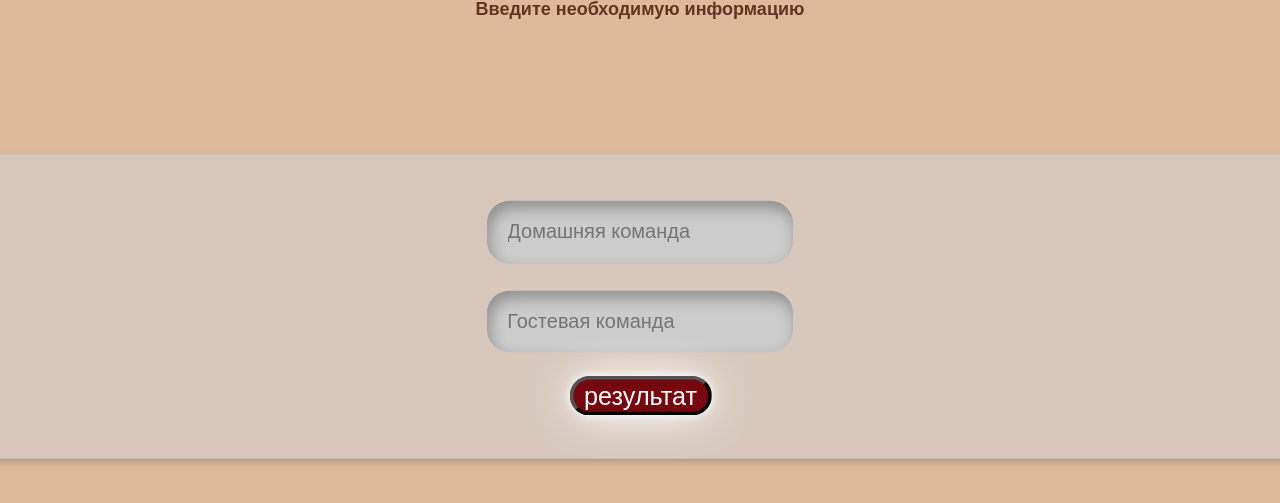
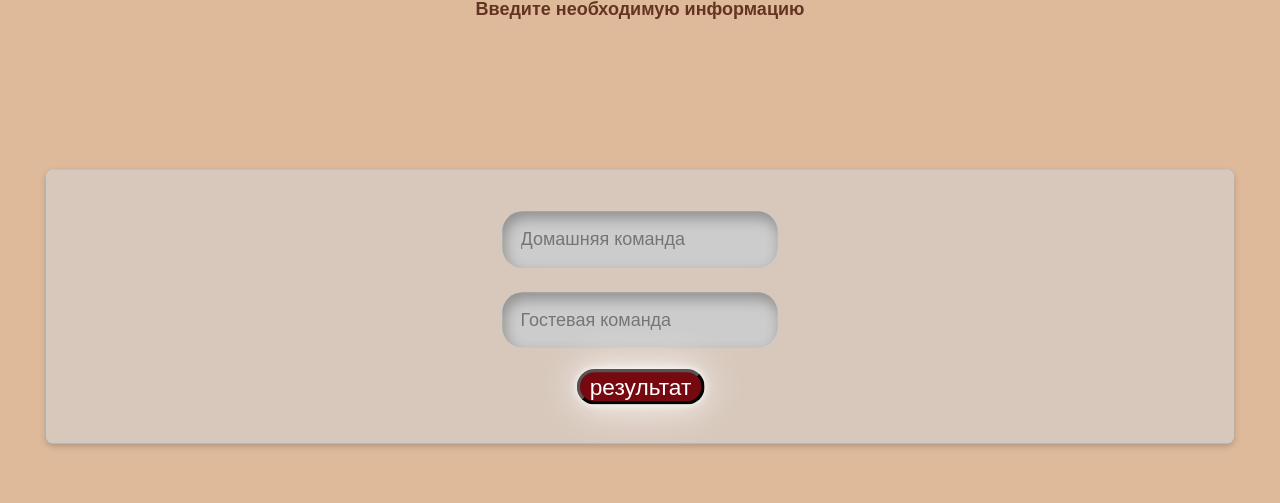
Before and after one commit to NikitaChernikov04/Football_Result_Predict, a Flask app: page / in a window 1280 px wide, with the pointer over the restyled element. Shown: the part 80-583 px from the top of the page. Run offline with Flask 3, Linux system fonts and the light colour scheme; parts of the project's set-up code (start-up, migrations or seed data) failed here and were passed over.

Commit message:
Update home.html

```diff
--- a/web_app/templates/home.html
+++ b/web_app/templates/home.html
@@ -61,7 +61,7 @@
         }
 
         .case:hover {
-            transform: scale(1.5);
+            transform: scale(1.35);
         }
 
         .case.enlarged {
```
